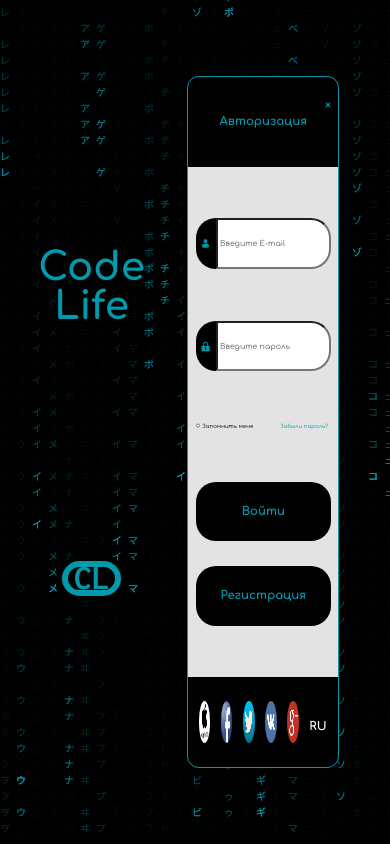
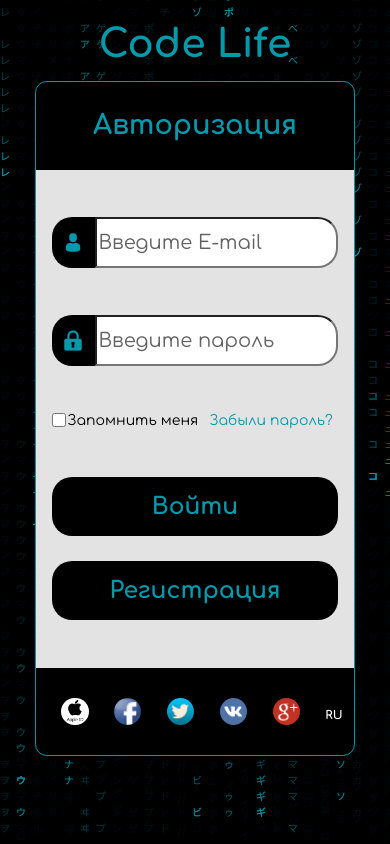
Before and after one commit to Alex-Voinov/CodeLife, a React (Create React App) app in the folder main-app/: page /authorization in a window 390 px wide. Built offline with nearby package versions, Linux system fonts and the light colour scheme.

Commit message:
Адаптация

```diff
--- a/main-app/src/components/UI/Buttons/ButtonA/AuthButton.module.css
+++ b/main-app/src/components/UI/Buttons/ButtonA/AuthButton.module.css
@@ -20,3 +20,16 @@
     color: black;
     box-shadow: 0 0 5px 2px #000000;
 }
+
+@media(max-width: 700px){
+    .DesignButton{
+        font-size: min(10vh, 5vw);
+        line-height: min(10vh, 5vw);
+    }
+}
+@media(max-width: 450px){
+    .DesignButton{
+        font-size: min(12vh, 6vw);
+        line-height: min(12vh, 6vw);
+    }
+}
--- a/main-app/src/components/UI/Inputs/LoginInput.module.css
+++ b/main-app/src/components/UI/Inputs/LoginInput.module.css
@@ -41,3 +41,32 @@
     outline: none;
     box-shadow: none;
 }
+
+@media(max-width: 700px){
+    .logo_img{
+        height: min(10vh, 5vw);
+        width: min(10vh, 5vw);
+    }
+    .wrapper input::placeholder{
+        font-size: min(5vh, 3.5vw);
+        line-height: min(5vh, 3.5vw);
+        align-items: center;
+    }
+    .content {
+        font-size: min(7vh, 4vw);
+    }
+}
+@media(max-width: 450px){
+    .logo_img{
+        height: min(12vh, 6vw);
+        width: min(12vh, 6vw);
+    }
+    .wrapper input::placeholder{
+        font-size: min(9vh, 5vw);
+        line-height: min(9vh, 5vw);
+        align-items: center;
+    }
+    .content {
+        font-size: min(9vh, 5vw);
+    }
+}
--- a/main-app/src/components/UI/UnderlinedLink/UnderlinedLink.module.css
+++ b/main-app/src/components/UI/UnderlinedLink/UnderlinedLink.module.css
@@ -25,3 +25,17 @@
 .underlined_link:hover::after {
     transform: scaleX(1);
 }
+
+@media(max-width: 700px){
+    .underlined_link{
+        font-size: min(5vh, 3vw);
+        line-height: min(5vh, 3vw);
+    }
+}
+
+@media(max-width: 450px){
+    .underlined_link{
+        font-size: min(7vh, 3.6vw);
+        line-height: min(7vh, 3.6vw);
+    }
+}
--- a/main-app/src/pages/authorization_page/FormFooter.jsx
+++ b/main-app/src/pages/authorization_page/FormFooter.jsx
@@ -11,7 +11,7 @@ const FormFooter = () => {
     ];
     return (
         <div className="authorization_form_footer">
-            <CircularIconPanel dataIcons={dataIcons} styleIcons={{ width: '3vw', height: ' 5vh' }} />
+            <CircularIconPanel dataIcons={dataIcons}/>
             <div className="clickable lang_selecter">
                 RU
             </div>
--- a/main-app/src/pages/authorization_page/LeftDecorate.jsx
+++ b/main-app/src/pages/authorization_page/LeftDecorate.jsx
@@ -2,12 +2,6 @@ import React from 'react'
 import CompanyLogo from '../../components/Decorations/CL_logo/CompanyLogo';
 import { motion } from "framer-motion";
 const LeftDecorate = () => {
-
-    const CL_logo_style = {
-        marginTop: 'var(--attributes_container_gap)',
-        width: 'var(--Company_logo_width)',
-        height: 'var(--Company_logo_height)'
-    }
 
     return (
 
@@ -22,7 +16,7 @@ const LeftDecorate = () => {
             className="attributes_container"
         >
             <div className="Company_title">Code Life</div>
-            <CompanyLogo style={CL_logo_style}/>
+            <CompanyLogo id='CompanyLogoAuthorization'/>
         </motion.div>
     )
 }
--- a/main-app/src/pages/authorization_page/style.css
+++ b/main-app/src/pages/authorization_page/style.css
@@ -100,6 +100,12 @@
 
 }
 
+#CompanyLogoAuthorization{
+    margin-top: var(--attributes_container_gap);
+    width: var(--Company_logo_width);
+    height: var(--Company_logo_height);
+}
+
 .additional_option {
     display: flex;
     justify-content: space-between;
@@ -145,6 +151,11 @@
     justify-content: center;
 }
 
+.authorization_form_footer div:not(.lang_selecter) img{
+    width: min(4vw, 7vh);
+    height: min(4vw, 7vh);
+}
+
 
 .lang_selecter {
     font-family: 'Comfortaa';
@@ -168,3 +179,61 @@
     display: flex;
     justify-content: space-between;
 }
+
+@media(max-width: 700px){
+    .authorization_page_content{
+        display: block;
+        padding: 3vh 6vh;
+    }
+    .attributes_container{
+        width: 100%;
+        height: auto;
+    }
+    .Company_title{
+        width: 100%;
+        height: 100%;
+        margin-bottom: 2vh;
+    }
+    #CompanyLogoAuthorization{
+        display: none;
+    }
+    .authorization_form{
+        height: 80vh;
+        width: 90%;
+        margin:0 auto;
+    }
+    .authorization_form_title{
+        font-size: min(10vh, 7vw);
+    }
+    #form_close{
+        font-size: min(10vh, 7vw);
+    }
+    .forgot_me{
+        height: min(6vh, 3vw);
+        width: min(6vh, 3vw);
+    }
+    .additional_option label{
+        font-size: min(6vh, 3vw);
+        line-height: min(6vh, 3vw);
+    }
+    .authorization_form_footer div:not(.lang_selecter) img{
+        width: min(7vw, 7vh);
+        height: min(7vw, 7vh);
+    }
+}
+@media (max-width: 450px) {
+    #form_close{
+        display: none;
+    }
+    .authorization_page_content{
+        padding: 3vh 2vh;
+    }
+    .forgot_me{
+        height: min(7vh, 3.6vw);
+        width: min(7vh, 3.6vw);
+    }
+    .additional_option label{
+        font-size: min(7vh, 3.6vw);
+        line-height: min(7vh, 3.6vw);
+    }
+}
--- a/main-app/src/pages/non_existent_page/NonExistentPage.jsx
+++ b/main-app/src/pages/non_existent_page/NonExistentPage.jsx
@@ -13,7 +13,12 @@ const NonExistentPage = () => {
 
     return (
         <div className='main_background'>
+            <div className='company_title_mobile glow_element'>Code Live</div>
             <img src='/img/girl_404.png' className='girl_image blur_animation' alt="perplexed girl" />
+            <div className='button_block_mobile'>
+                        <DesignButton onClick={goMain} id='button_404_gomain'>Главная страница</DesignButton>
+                        <DesignButton onClick={goLC} id='button_404_goLC'>Личный кабинет</DesignButton>
+                    </div>
             <div className='left_part'>
                 <div className='local_header'>
                     <div className='error_ntf '>Страница<br/>не найдена</div>
@@ -27,8 +32,10 @@ const NonExistentPage = () => {
                     </div>
                     <div className='company_title_wrapper' style={{ display: 'flex' }}>
                         <div className='company_title glow_element'>Code Live</div>
-
                     </div>
+                </div>
+                <div className='local_header_mobile'>
+                    <div className='error_ntf '>Страница<br/>не найдена</div>
                 </div>
             </div>
         </div>
--- a/main-app/src/pages/non_existent_page/style.css
+++ b/main-app/src/pages/non_existent_page/style.css
@@ -6,23 +6,32 @@
     overflow: hidden;
     font-family: 'Comfortaa';
     display: flex;
+    justify-content: space-between;
+}
+.left_part{
+    width: 50vw;
 }
 
 .local_header {
     position: absolute;
     height: 10vh;
-    width: 45vw;
+    width: 50vw;
     top: 12vh;
-    left: 49vw;
     display: flex;
     justify-content: center;
     align-items: center;
     color: #009aad;
 }
+.local_header_mobile{
+    display: none;
+}
 
 .company_title {
     font-size: max(4vw, 40px);
     text-align: center;
+}
+.company_title_mobile{
+    display: none;
 }
 
 .error_ntf {
@@ -34,8 +43,6 @@
 .local_midle {
     position: relative;
     top: 38vh;
-    left: 62vw;
-    width: 20vw;
     height: 55vh;
     display: flex;
     justify-content: space-between;
@@ -57,6 +64,9 @@
     align-items: center;
     width: 45vw;
 }
+.button_block_mobile{
+    display: none;
+}
 
 .glow_element {
     color: aliceblue;
@@ -66,7 +76,7 @@
 
 #aminated404{
     top: calc(0.15 * max(8vw, 80px));
-    left: -62vw;
+    left: -50vw;
     height: calc(0.7 * max(8vw, 80px));
 }
 
@@ -81,6 +91,9 @@
 }
 
 .girl_image {
+    position: relative;
+    z-index: 1;
+    max-width: 900px;
     width: 50vw;
 }
 
@@ -120,31 +133,38 @@
 }
 
 @media(max-width: 700px){
+    .main_background{
+        display: block;
+    }
     .company_title_wrapper{
-        position: absolute;
-        top: -46vh;
-        left: -40vw;
+        display: none;
+    }
+    .company_title{
+        display: none;
+    }
+    .company_title_mobile{
+        display: flex;
+        font-size: max(4vw, 40px);
         width: 100vw;
-        height: calc(1.4 * max(4vw, 40px));
+        height: calc(1.6 * max(4vw, 40px));
         justify-content: center;
         align-items: center;
-        z-index: 1;
         border-bottom: 4px solid #009aad;
     }
     .girl_image{
-        height: 40vh;
-        top: calc(1.4 * max(4vw, 40px));
+        height: 50vh;
         left: 25vw;
         z-index: 0;
     }
     .local_midle{
-        left: 40vw;
-        top: 47vh;
+        top: 0;
+        left: 25vw;
+        height: 100%;
     }
     #aminated404{
-        left: -40vw;
-        top: calc(0.28 * max(8vw, 80px));
-
+        left: -25vw;
+        top: calc(0.3 * max(8vw, 60px));
+        height: calc(0.7 * max(8vw, 60px));
     }
     .error_code{
         width: 100vw;
@@ -152,23 +172,46 @@
         border-bottom: 8px solid #009aad;
     }
     .local_header{
-        top: 62vh;
-        left: 0;
+        display: none;
+    }
+    .local_header_mobile{
+        display: flex;
+        position: relative;
         width: 100vw;
         justify-content: center;
+        color: #009aad;
     }
     .button_block{
-        position: relative;
-        top: -60vh;
+        display: none;
+    }
+    .button_block_mobile{
+        display: flex;
+        position: absolute;
         width: 90vw;
+        top: 30vh;
         justify-content: space-between;
+        margin-left: 5vw;
     }
     #button_404_gomain{
-        font-size: max(2.5vw, 20px);
-        width: 20vw;
+        font-size: max(4vw, 10px);
+        width: 27vw;
+        padding: 1vh;
     }
     #button_404_goLC{
-        font-size: max(2.5vw, 20px);
-        width: 20vw;
+        font-size: max(4vw, 10px);
+        width: 27vw;
+        padding: 1vh;
+    }
+    .error_ntf{
+        width: 100vw;
+        border-bottom: 5px solid #009aad;
+        height: 15vh;
+        display: flex;
+        align-items: center;
+        justify-content: center;
+        font-size: min(max(5vw, 40px), 6vh);
+    }
+    .error_code {
+        font-size: max(8vw, 60px);
     }
 }
```
